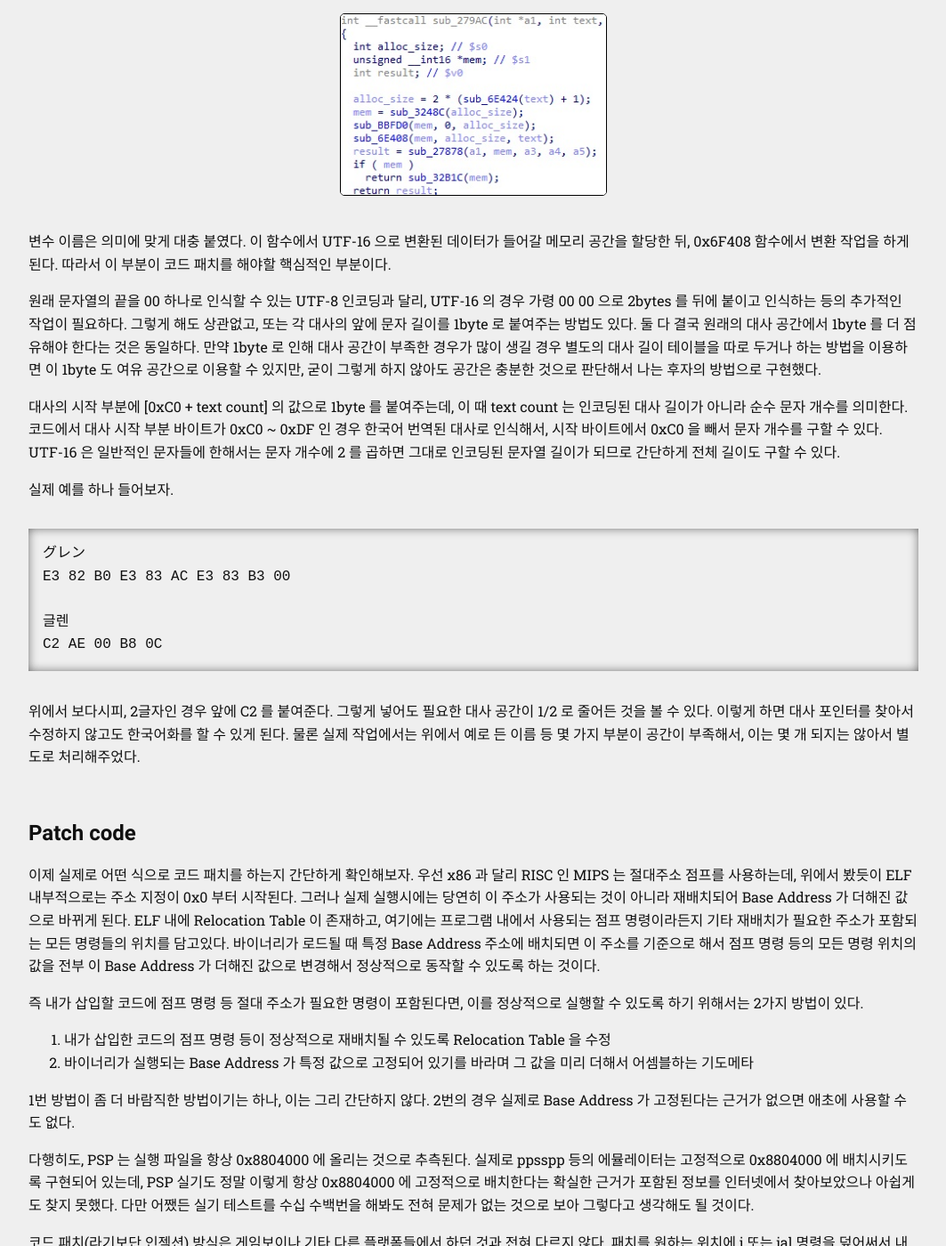
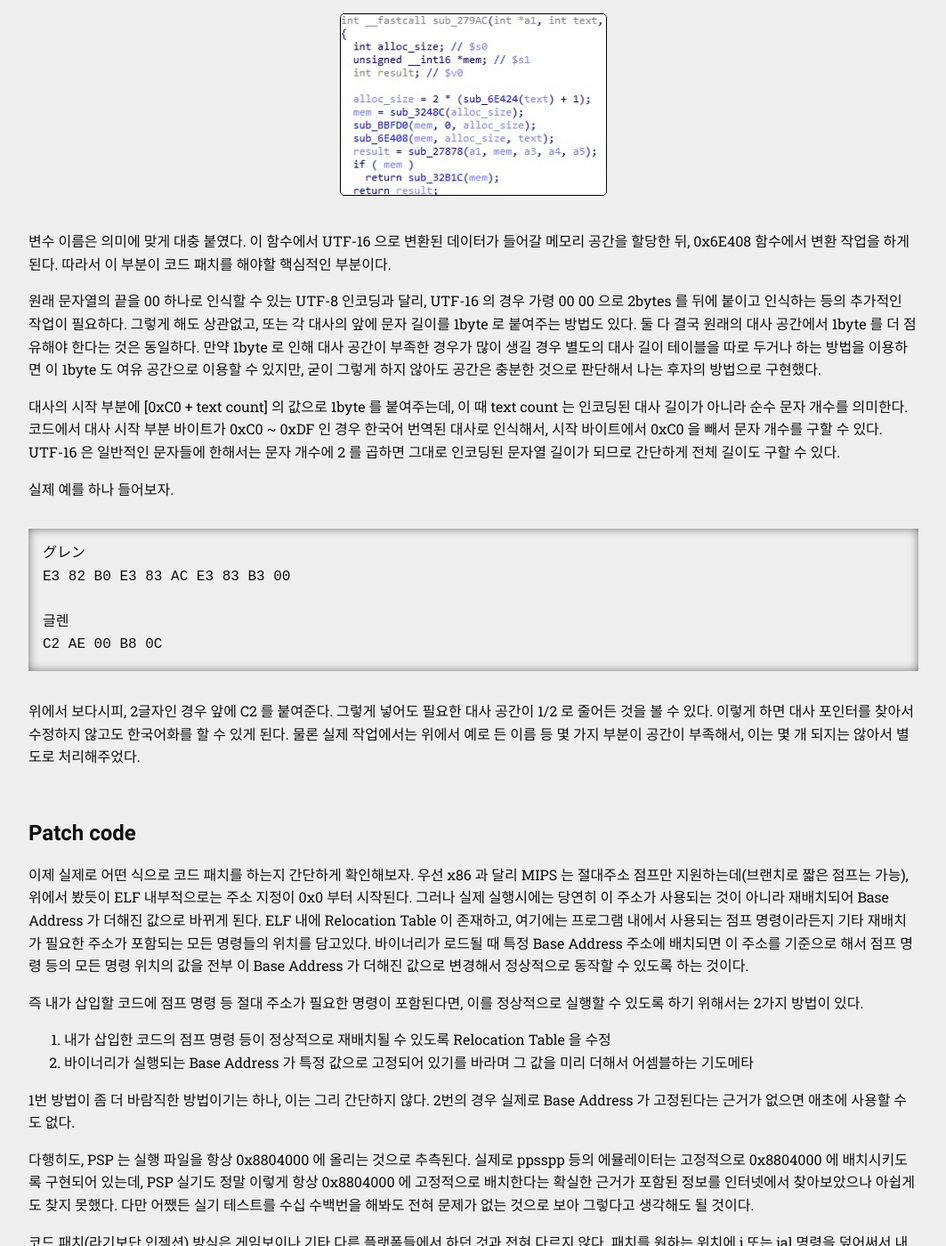
Before and after one commit to SeHwa/SeHwa.github.io, a Jekyll site: the page built from _posts/2023-12-11-psp-hangul-patch.md, in a window 1280 px wide and 1400 px high, scrolled down 7625 px. Shown: the whole window at 89% size, without its empty margins (108-1171 px from the left). Built offline with Jekyll 4.4.1, drawn with Linux system fonts in a browser that asks for light colours; some of the changed text lies outside the part shown.

Commit message:
Minor fixes

```diff
--- a/_posts/2023-12-11-psp-hangul-patch.md
+++ b/_posts/2023-12-11-psp-hangul-patch.md
@@ -216,7 +216,7 @@
 </a>
 </div>
 
-변수 이름은 의미에 맞게 대충 붙였다. 이 함수에서 UTF-16 으로 변환된 데이터가 들어갈 메모리 공간을 할당한 뒤, 0x6F408 함수에서 변환 작업을 하게 된다. 따라서 이 부분이 코드 패치를 해야할 핵심적인 부분이다.
+변수 이름은 의미에 맞게 대충 붙였다. 이 함수에서 UTF-16 으로 변환된 데이터가 들어갈 메모리 공간을 할당한 뒤, 0x6E408 함수에서 변환 작업을 하게 된다. 따라서 이 부분이 코드 패치를 해야할 핵심적인 부분이다.
 
 원래 문자열의 끝을 00 하나로 인식할 수 있는 UTF-8 인코딩과 달리, UTF-16 의 경우 가령 00 00 으로 2bytes 를 뒤에 붙이고 인식하는 등의 추가적인 작업이 필요하다. 그렇게 해도 상관없고, 또는 각 대사의 앞에 문자 길이를 1byte 로 붙여주는 방법도 있다. 둘 다 결국 원래의 대사 공간에서 1byte 를 더 점유해야 한다는 것은 동일하다. 만약 1byte 로 인해 대사 공간이 부족한 경우가 많이 생길 경우 별도의 대사 길이 테이블을 따로 두거나 하는 방법을 이용하면 이 1byte 도 여유 공간으로 이용할 수 있지만, 굳이 그렇게 하지 않아도 공간은 충분한 것으로 판단해서 나는 후자의 방법으로 구현했다.
 
@@ -238,7 +238,7 @@
 
 ## Patch code
 
-이제 실제로 어떤 식으로 코드 패치를 하는지 간단하게 확인해보자. 우선 x86 과 달리 RISC 인 MIPS 는 절대주소 점프를 사용하는데, 위에서 봤듯이 ELF 내부적으로는 주소 지정이 0x0 부터 시작된다. 그러나 실제 실행시에는 당연히 이 주소가 사용되는 것이 아니라 재배치되어 Base Address 가 더해진 값으로 바뀌게 된다. ELF 내에 Relocation Table 이 존재하고, 여기에는 프로그램 내에서 사용되는 점프 명령이라든지 기타 재배치가 필요한 주소가 포함되는 모든 명령들의 위치를 담고있다. 바이너리가 로드될 때 특정 Base Address 주소에 배치되면 이 주소를 기준으로 해서 점프 명령 등의 모든 명령 위치의 값을 전부 이 Base Address 가 더해진 값으로 변경해서 정상적으로 동작할 수 있도록 하는 것이다.
+이제 실제로 어떤 식으로 코드 패치를 하는지 간단하게 확인해보자. 우선 x86 과 달리 MIPS 는 절대주소 점프만 지원하는데(브랜치로 짧은 점프는 가능), 위에서 봤듯이 ELF 내부적으로는 주소 지정이 0x0 부터 시작된다. 그러나 실제 실행시에는 당연히 이 주소가 사용되는 것이 아니라 재배치되어 Base Address 가 더해진 값으로 바뀌게 된다. ELF 내에 Relocation Table 이 존재하고, 여기에는 프로그램 내에서 사용되는 점프 명령이라든지 기타 재배치가 필요한 주소가 포함되는 모든 명령들의 위치를 담고있다. 바이너리가 로드될 때 특정 Base Address 주소에 배치되면 이 주소를 기준으로 해서 점프 명령 등의 모든 명령 위치의 값을 전부 이 Base Address 가 더해진 값으로 변경해서 정상적으로 동작할 수 있도록 하는 것이다.
 
 즉 내가 삽입할 코드에 점프 명령 등 절대 주소가 필요한 명령이 포함된다면, 이를 정상적으로 실행할 수 있도록 하기 위해서는 2가지 방법이 있다.
 
@@ -268,6 +268,7 @@
 
 그런 경우 다양한 방법들을 시도하면서 실기 테스트를 반복하는 지루한 작업이 필요하다. 가령 특정 위치의 특정 명령에서 원인 불명으로 뻗는 문제가 발생하는 것으로 추정되는 경우, 해당 명령을 다른 여러 명령의 조합으로 동일한 동작을 하도록 바꾸면 해결되는 황당한 경우도 존재한다. (lw 나 sw 를 lbu 와 sb 여러 개로 대체한다거나) 또는 단순히 명령어 위치를 다른 곳으로 옮기는 것으로 해결되기도 한다. 물론 더 근본적인 원인이 있을 수 있겠지만 나는 알아내지 못했고 우회적인 방법으로 해결했다.
 
+Python 의 어셈블러 모듈인 [Keystone Engine](https://www.keystone-engine.org/) 은 옛날부터 많이 쓰고 있지만, MIPS 의 경우 파이프라인으로 인해 브랜치 명령(j, b 계열) 뒤에 브랜치 직전에 실행되는 명령이 들어가야 하는데 이 모듈은 그 경우 원하는 명령을 넣을 수 있도록 지원하지 않고 무조건 nop 이 들어가도록 해놔서 별로 좋지는 않다. 가능하면 그냥 게임보이 한글패치 하던 때처럼 외부 어셈블러를 연동하는 게 바람직할 것 같지만 어차피 패치할 코드는 짧으니 딱히 상관은 없을 것 같다.
 <br>
 
 ## Source code
```
